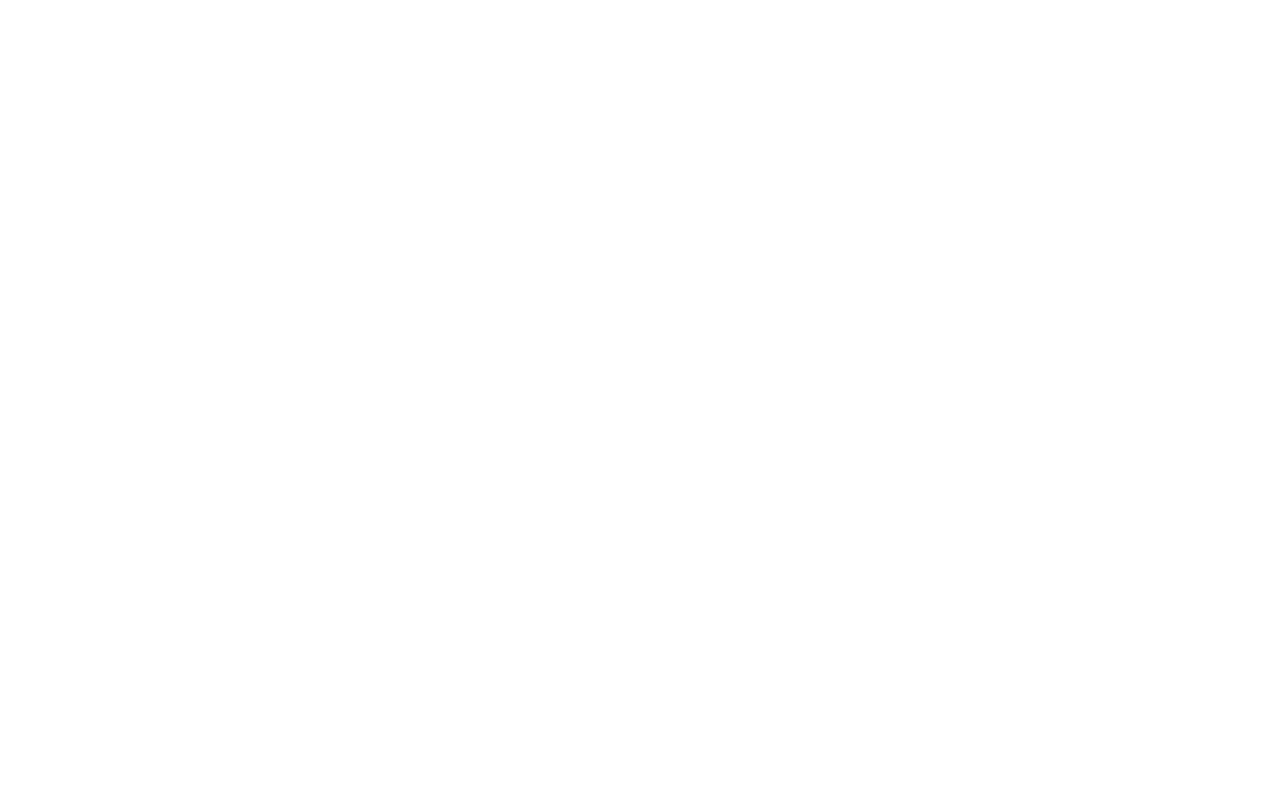
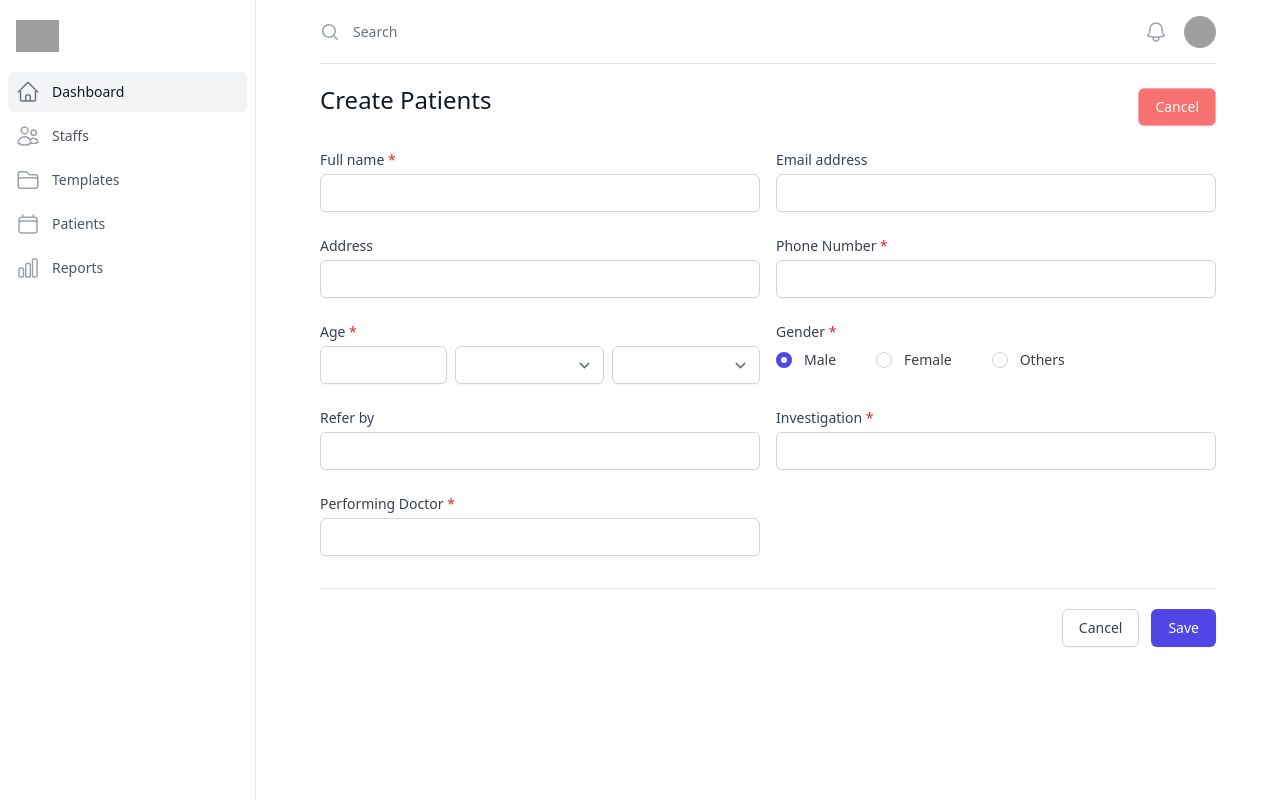
Before and after one commit to er-roshan/report-rad-frontend, a Vue app: page /patients/create in a window 1280 px wide. Before the commit this address had no page. Built offline with nearby package versions, Linux system fonts and the light colour scheme; grey boxes are pictures that could not be loaded.

Commit message:
Create Patients form and list page

```diff
--- /dev/null
+++ b/src/components/forms/CreatePatient.vue
@@ -0,0 +1,147 @@
+<template>
+  <form class="space-y-8 divide-y divide-gray-200" @submit.prevent="createPatient">
+    <div class="space-y-8 divide-y divide-gray-200">
+      <div>
+        <div class="flex justify-between">
+          <h2 class="text-2xl font-medium leading-6 text-gray-900">Create Patients</h2>
+          <RouterLink to="/patients" class="global-btn danger-btn">Cancel</RouterLink>
+        </div>
+        <div class="mt-6 grid grid-cols-1 gap-y-6 gap-x-4 sm:grid-cols-6">
+          <div class="sm:col-span-3">
+            <label for="full-name" class="report-label">Full name <span class="text-red-600">*</span></label>
+            <div class="mt-1">
+              <input v-model="form_data.full_name" type="text" name="full-name" id="full-name" autocomplete="given-name"
+                class="report-input" />
+            </div>
+          </div>
+
+          <div class="sm:col-span-3">
+            <label for="email" class="report-label">Email address</label>
+            <div class="mt-1">
+              <input id="email" name="email" type="email" autocomplete="email" class="report-input" />
+            </div>
+          </div>
+
+          <div class="sm:col-span-3">
+            <label for="address" class="report-label">Address</label>
+            <div class="mt-1">
+              <input v-model="form_data.address" type="text" name="address" id="address" autocomplete="address"
+                class="report-input" />
+            </div>
+          </div>
+          <div class="sm:col-span-3">
+            <label for="phone" class="report-label">Phone Number <span class="text-red-600">*</span></label>
+            <div class="mt-1">
+              <input v-model="form_data.phone_number" type="text" name="phone" id="phone" autocomplete="phone"
+                class="report-input" />
+            </div>
+          </div>
+
+          <div class="sm:col-span-3">
+            <label for="country" class="report-label">Age <span class="text-red-600">*</span></label>
+            <div class="mt-1 flex justify-center gap-x-2">
+              <input v-model="form_data.age_value" id="age_value" name="age_value" type="text" class="report-input" />
+
+              <select v-model="form_data.age_unit" id="age-unit" name="age-unit"
+                class="report-input">
+                <option selected disabled>Select Unit</option>
+                <option value="years">Years</option>
+                <option value="months">Months</option>
+                <option value="days">Days</option>
+              </select>
+              <select v-model="form_data.age_type" id="age-type" name="age-type"
+                class="report-input">
+                <option value="adult">Adult</option>
+                <option value="kids">Kids</option>
+                <option value="infants">Infants</option>
+              </select>
+            </div>
+          </div>
+
+          <div class="sm:col-span-3">
+            <div>
+              <label class="report-label">Gender <span class="text-red-600">*</span></label>
+              <fieldset class="mt-2">
+                <legend class="sr-only">Notification method</legend>
+                <div class="space-y-4 sm:flex sm:items-center sm:space-y-0 sm:space-x-10">
+                  <div class="flex items-center">
+                    <input value="male" v-model="form_data.sex" id="email" name="notification-method" type="radio" checked
+                      class="h-4 w-4 border-gray-300 text-indigo-600 focus:ring-indigo-500">
+                    <label for="email" class="ml-3 block text-sm font-medium text-gray-700">Male</label>
+                  </div>
+
+                  <div class="flex items-center">
+                    <input value="female" v-model="form_data.sex" id="sms" name="notification-method" type="radio"
+                      class="h-4 w-4 border-gray-300 text-indigo-600 focus:ring-indigo-500">
+                    <label for="sms" class="ml-3 block text-sm font-medium text-gray-700">Female</label>
+                  </div>
+
+                  <div class="flex items-center">
+                    <input value="others" v-model="form_data.sex" id="push" name="notification-method" type="radio"
+                      class="h-4 w-4 border-gray-300 text-indigo-600 focus:ring-indigo-500">
+                    <label for="push" class="ml-3 block text-sm font-medium text-gray-700">Others</label>
+                  </div>
+                </div>
+              </fieldset>
+            </div>
+          </div>
+
+
+
+          <div class="sm:col-span-3">
+            <label for="refer-by" class="report-label">Refer by</label>
+            <div class="mt-1">
+              <input v-model="form_data.refer_by" type="text" name="refer-by" id="refer-by" autocomplete="address-level2" class="report-input" />
+            </div>
+          </div>
+
+          <div class="sm:col-span-3">
+            <label for="region" class="report-label">Investigation <span class="text-red-600">*</span></label>
+            <div class="mt-1">
+              <input v-model="form_data.investigation" type="text" name="region" id="region" autocomplete="address-level1" class="report-input" />
+            </div>
+          </div>
+
+          <div class="sm:col-span-3">
+            <label for="postal-code" class="report-label">Performing Doctor <span class="text-red-600">*</span></label>
+            <div class="mt-1">
+              <input type="text" name="postal-code" id="postal-code" autocomplete="postal-code" class="report-input" />
+            </div>
+          </div>
+        </div>
+      </div>
+    </div>
+
+    <div class="pt-5">
+      <div class="flex justify-end">
+        <button type="button"
+          class="rounded-md border border-gray-300 bg-white py-2 px-4 text-sm font-medium text-gray-700 shadow-sm hover:bg-gray-50 focus:outline-none focus:ring-2 focus:ring-indigo-500 focus:ring-offset-2">Cancel</button>
+        <button type="submit"
+          class="ml-3 inline-flex justify-center rounded-md border border-transparent bg-indigo-600 py-2 px-4 text-sm font-medium text-white shadow-sm hover:bg-indigo-700 focus:outline-none focus:ring-2 focus:ring-indigo-500 focus:ring-offset-2">Save</button>
+      </div>
+    </div>
+  </form>
+</template>
+
+
+<script setup>
+import { reactive } from 'vue';
+
+
+const form_data = reactive({
+  full_name: '',
+  age_value: '',
+  age_unit: '',
+  age_type: '',
+  sex: '',
+  address: '',
+  refer_by: '',
+  phone_number: '',
+  investigation: '',
+  performing_doctor: ''
+})
+
+const createPatient = ()=> {
+  console.table(form_data)
+}
+</script>
--- /dev/null
+++ b/src/pages/patients/create.vue
@@ -0,0 +1,11 @@
+<template>
+  <div class="py-6">
+    <CreatePatient />
+  </div>
+
+</template>
+
+<script setup>
+import CreatePatient from '../../components/forms/CreatePatient.vue';
+
+</script>
--- a/src/pages/patients/index.vue
+++ b/src/pages/patients/index.vue
@@ -1,6 +1,6 @@
 <template>
     <div class="py-6">
-        <MainHeader title="Patients" url="/patients" />
+        <MainHeader title="Patients" url="/patients/create" />
         <div class="px-4 sm:px-6 md:px-0">
             <!-- Replace with your content -->
             <div class="py-4">
--- a/src/router.js
+++ b/src/router.js
@@ -24,6 +24,10 @@
                 component: ()=> import('./pages/patients/index.vue')
             },
             {
+                path: '/patients/create',
+                component: ()=> import('./pages/patients/create.vue')
+            },
+            {
                 path: '/templates',
                 component: ()=> import('./pages/templates/index.vue')
             },
```
